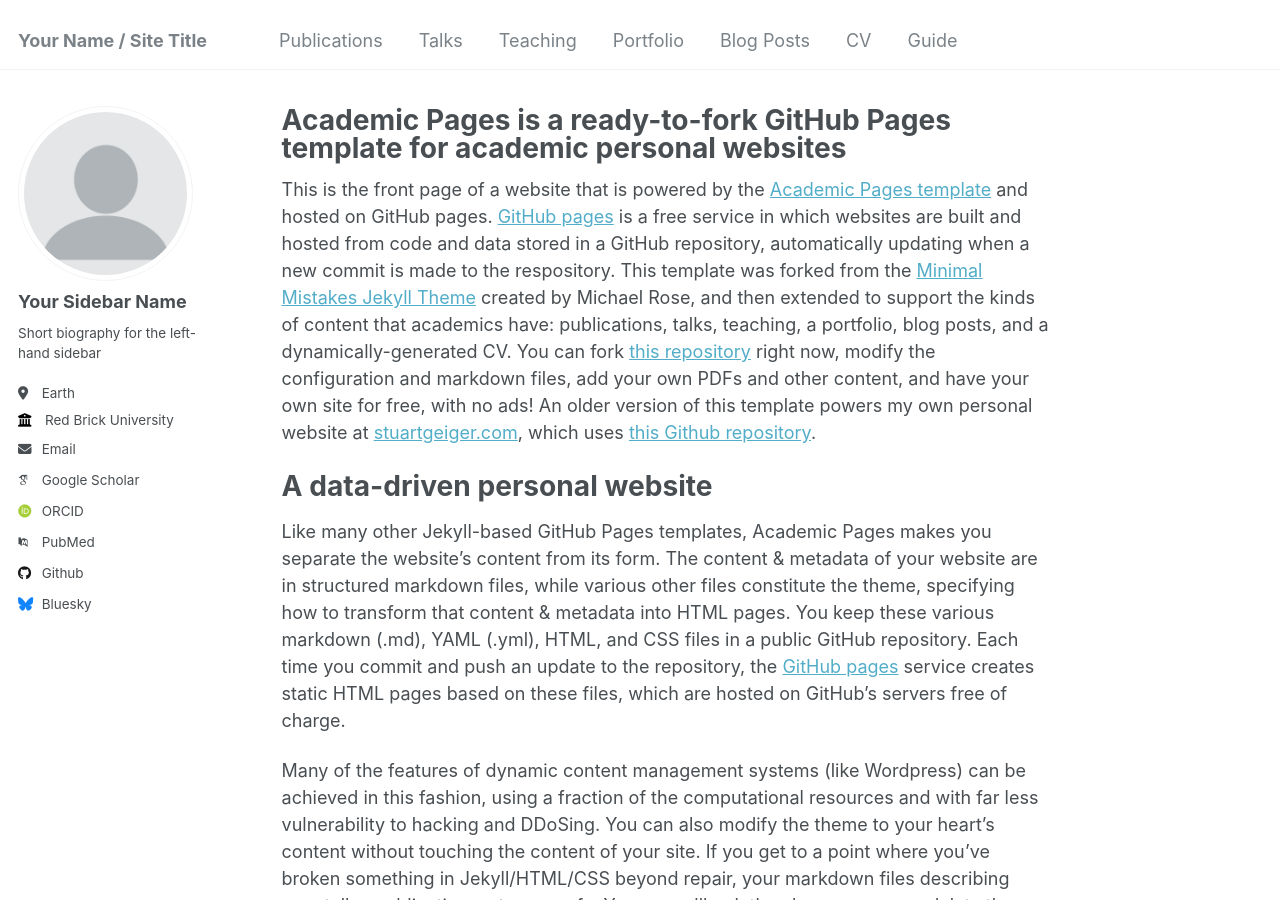
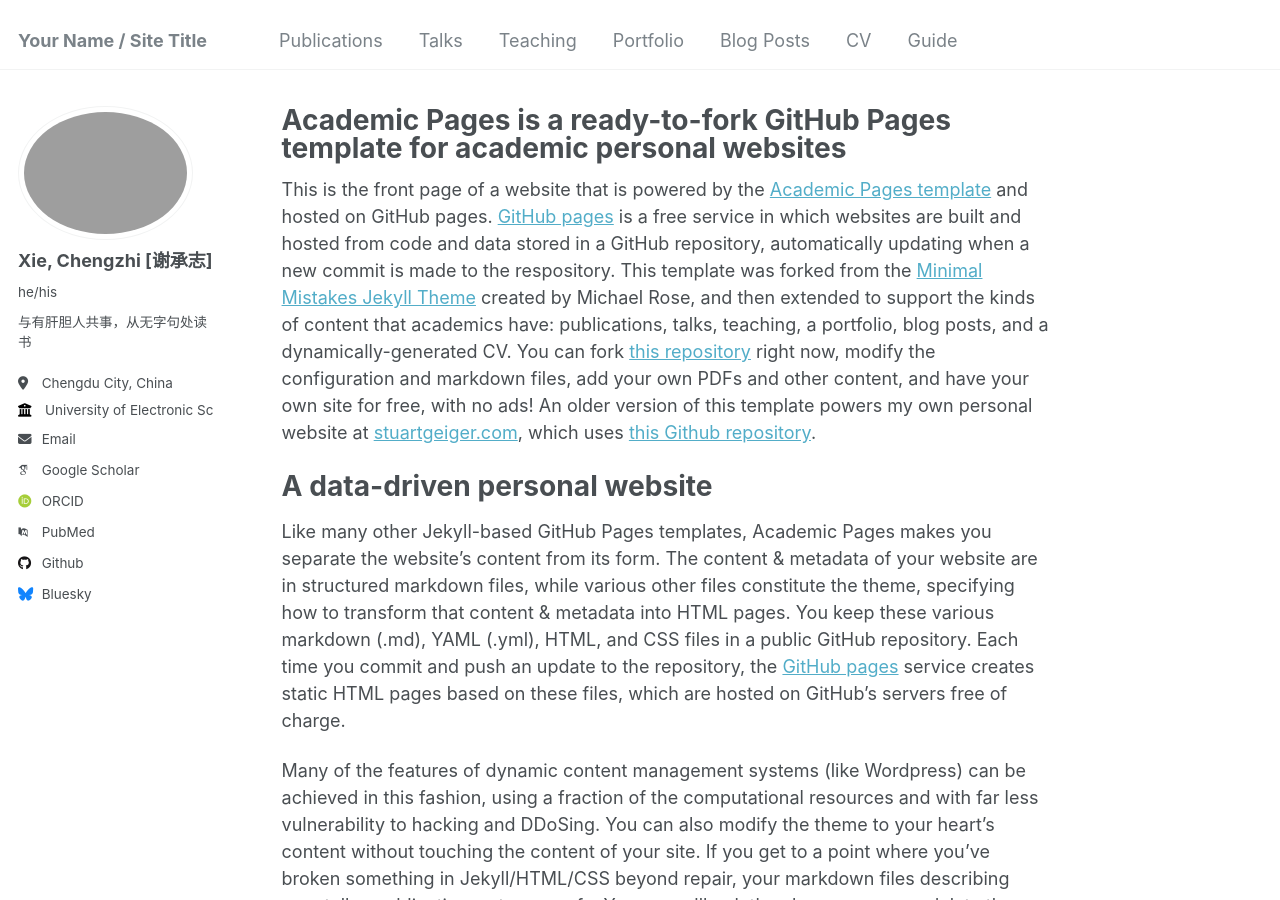
Before and after one commit to Chengzhi-Xie/Chengzhi-Xie.github.io, a Jekyll site: the page built from _pages/about.md, in a window 1280 px wide and 900 px high. Built offline with Jekyll 4.4.1, drawn with Linux system fonts in a browser that asks for light colours; some web fonts are replaced.

Commit message:
Update _config.yml

```diff
--- a/_config.yml
+++ b/_config.yml
@@ -21,14 +21,14 @@ repository               : "Chengzhi-Xie/Chengzhi-Xie.github.io"
 #               Additional customization can be done by editing /_includes/author-profile.html
 author:
   # Biographic information
-  avatar           : "profile.png"
-  name             : "Your Sidebar Name"
-  pronouns         : # example: "she/her"
-  bio              : "Short biography for the left-hand sidebar"
-  location         : "Earth"
-  employer         : "Red Brick University"
+  avatar           : "chengzhixie.jpeg"
+  name             : "Xie, Chengzhi [谢承志]"
+  pronouns         : "he/his"
+  bio              : "与有肝胆人共事，从无字句处读书"
+  email            : "chengzhi.lannister.xie[at]gmail.com"
+  location         : "Chengdu City, China"
+  employer         : "University of Electronic Science and Technology of China"
   uri              : # URL
-  email            : "none@example.org"
 
   # Academic websites
   arxiv            : # URL - Update with the correct link to your profile
```
